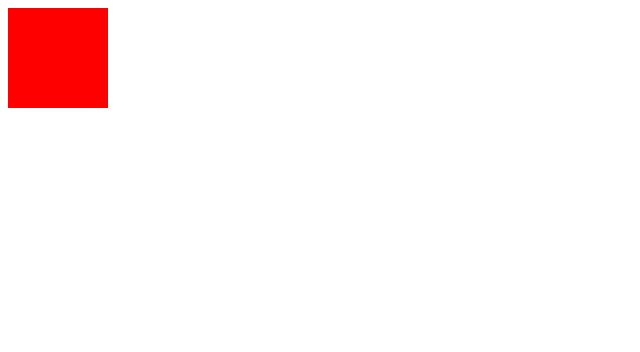
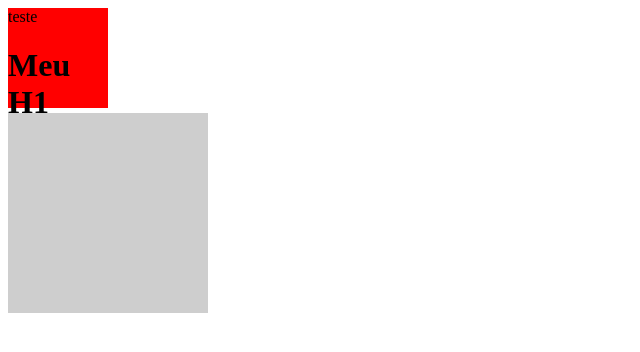
Before and after one commit to degrigo/js, a plain HTML site: page aula03/exec03.html in a window 1280 px wide. Shown: the whole page, without its empty margins (0-640 px from the left). Drawn offline with Linux system fonts and the light colour scheme.

Commit message:
Working with function and elements

```diff
--- a/aula03/exec03.html
+++ b/aula03/exec03.html
@@ -7,24 +7,43 @@
     <body>
         <script>
             // classe JS
-            var Div = function(width, height, color) {
+            var Div = function(width, height, color, margin) {
                 this.element = document.createElement('div');
                 this.element.style.height = height;
                 this.element.style.width = width;
                 this.element.style.backgroundColor = color;
+                this.element.style.margin = margin;
                 //criando um método
                 this.insertElement = function() {
                     //adicionando elemento html por método
                     document.body.appendChild(this.element);
                 };
+                // inserindo texto dentro da div
+                this.insertText = function(text) {
+                    // definindo parâmetros e passando ele dentro da condição para criar o texto dinamicamente
+                    this.element.textContent = text;
+                };
+                // criando elemento dentro de outro elemento
+                this.insertChild = function(element) {
+                    // inserindo elemento com appendChild
+                    // printando outro elemento dentro de um existente
+                    this.element.appendChild(element);
+                };
 
             };
 
-            //criando prropriedades da div
-            var div = new Div('100px', '100px', '#ff0000');
+            //criando propriedades da div
+            var div = new Div('100px', '100px', '#ff0000', '0 5px 5px 0');
+            var header = new Div('200px', '200px', '#cecece', '0 5px 5px 0');
+            var text = new Div();
 
             //inserindo elemento no html
             div.insertElement();
+            header.insertElement();
+            div.insertText('teste');
+            var h1 = document.createElement('h1');
+            h1.textContent = "Meu H1";
+            div.insertChild(h1);
 
             console.log(div);
 
```
